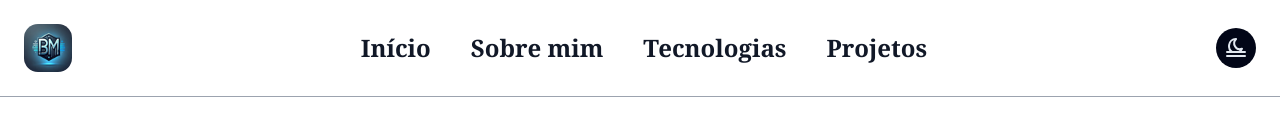
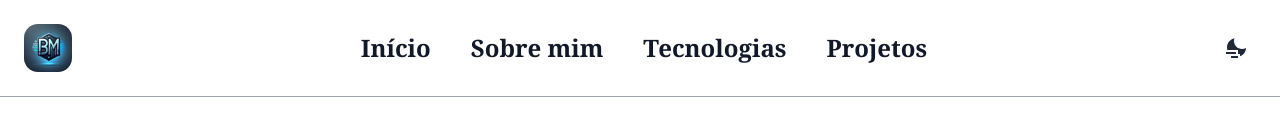
Before and after one commit to BManduca/PersonalPortfolioWebSite, a React (Vite) app: page / in a window 1280 px wide. Shown: the top 139 px of the page. Built offline with nearby package versions, Linux system fonts and the light colour scheme.

Commit message:
feat: remove background dark-mode button and change icons

```diff
--- a/src/App.tsx
+++ b/src/App.tsx
@@ -4,8 +4,8 @@ import { useEffect, useState } from "react";
 import { LinkedinSquare } from "@styled-icons/boxicons-logos/LinkedinSquare";
 import { Bars3Icon, XMarkIcon } from "@heroicons/react/24/outline";
 import { Gmail } from "@styled-icons/boxicons-logos/Gmail";
-import { PiSunHorizonBold } from "react-icons/pi";
-import { TbHazeMoon } from "react-icons/tb";
+import { PiSunHorizonFill } from "react-icons/pi";
+import { RiMoonFoggyFill } from "react-icons/ri";
 import { FaGithub } from "react-icons/fa";
 
 // components
@@ -89,12 +89,12 @@ export default function App() {
           {/* biome-ignore lint/a11y/useButtonType: <explanation> */}
           <button
             onClick={() => setDarkMode(!darkMode)}
-            className="p-2 rounded-full bg-slate-950 dark:bg-white transition duration-700"
+            className="p-2 rounded-full transition duration-700"
           >
             {darkMode ? (
-              <PiSunHorizonBold className="w-6 h-6 text-yellow-400" />
+              <PiSunHorizonFill className="w-6 h-6 text-yellow-400" />
             ) : (
-              <TbHazeMoon className="w-6 h-6 text-slate-200" />
+              <RiMoonFoggyFill className="w-6 h-6 text-gray-800" />
             )}
           </button>
         </nav>
```
